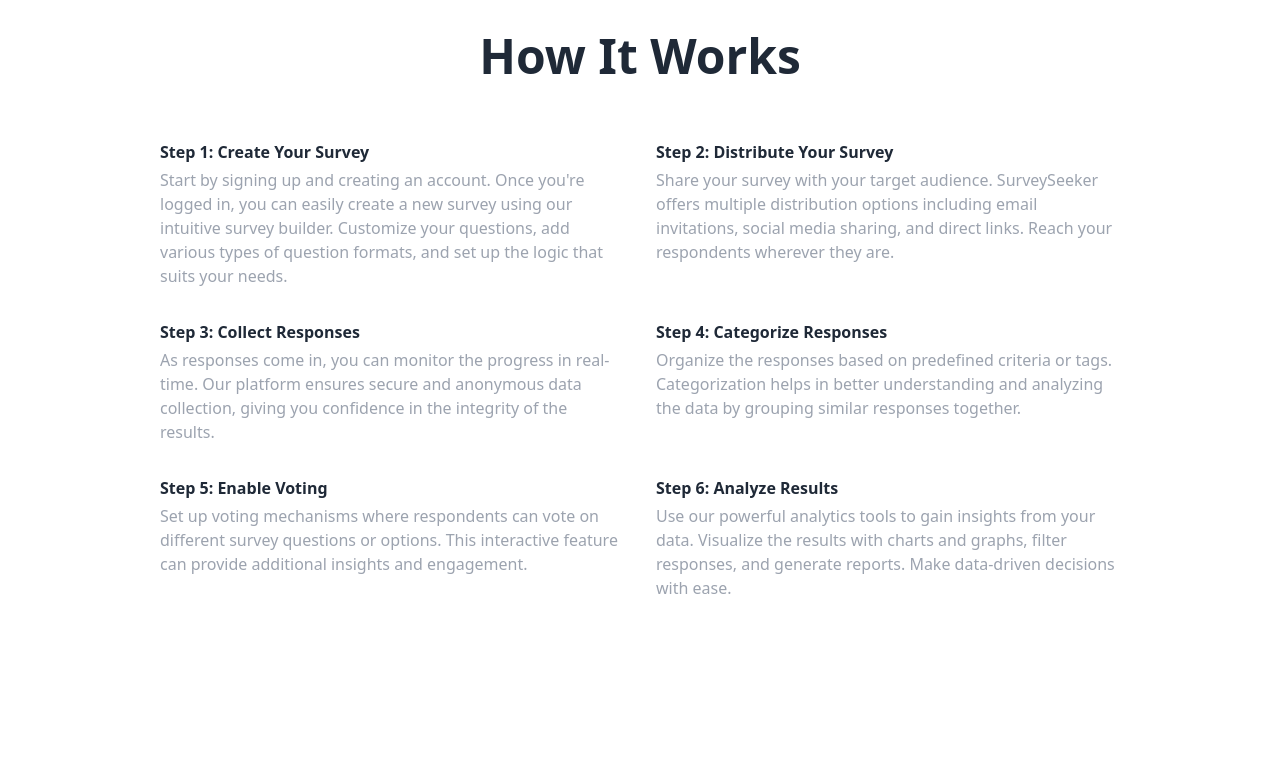
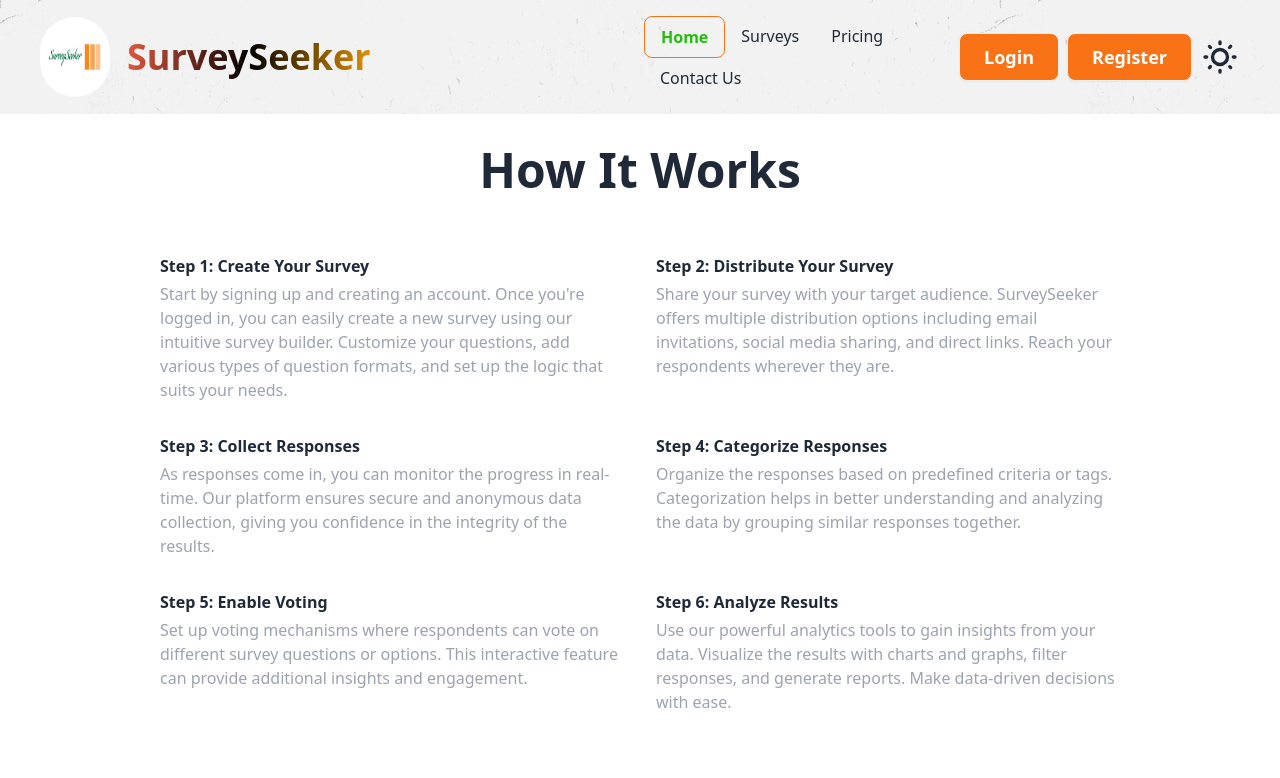
Before and after one commit to asshikhon/b9a12-surveyseeker-client, a React (Vite) app: page / in a window 1280 px wide. Shown: the top 778 px of the page. Built offline with nearby package versions, Linux system fonts and the light colour scheme; no server answers.

Commit message:
added navbar with dark mode functionality

```diff
--- a/package.json
+++ b/package.json
@@ -21,6 +21,7 @@
     "react-icons": "^5.2.1",
     "react-router-dom": "^6.23.1",
     "react-spinners": "^0.13.8",
+    "react-tooltip": "^5.26.4",
     "sort-by": "^1.2.0",
     "sweetalert2": "^11.11.0"
   },
--- a/src/Layouts/Main.jsx
+++ b/src/Layouts/Main.jsx
@@ -1,11 +1,12 @@
 import { Outlet } from "react-router-dom";
 import Footer from "../Pages/Shared/Footer/Footer";
+import Navbar from "../Pages/Shared/Navbar/Navbar";
 
 const Main = () => {
   return (
     <div>
 
-
+<Navbar />
       <div className="min-h-[calc(100vh-273px)]">
         <Outlet></Outlet>
       </div>
--- a/src/Pages/Shared/Navbar/Navbar.jsx
+++ b/src/Pages/Shared/Navbar/Navbar.jsx
@@ -0,0 +1,231 @@
+import { Link, NavLink } from "react-router-dom";
+import Swal from "sweetalert2";
+import { useEffect, useState } from "react";
+import "react-tooltip/dist/react-tooltip.css";
+import { Tooltip } from "react-tooltip";
+import logoHome from "../../../assets/images/main.jpeg";
+import bgImg from "../../../assets/images/bg.jpg";
+import useAuth from "../../../hooks/useAuth";
+
+const Navbar = () => {
+  const { user, logOut } = useAuth();
+  const [theme, setTheme] = useState(() => {
+    const localTheme = localStorage.getItem("theme");
+    return localTheme ? localTheme : "light";
+  });
+  useEffect(() => {
+    localStorage.setItem("theme", theme);
+
+    document.querySelector("html").setAttribute("data-theme", theme);
+  }, [theme]);
+
+  const handleToggle = () => {
+    setTheme((prevTheme) => (prevTheme === "light" ? "dark" : "light"));
+  };
+
+  const handleLogOut = () => {
+    logOut();
+    Swal.fire({
+      position: window.innerWidth <= 768 ? "top" : "top",
+      width: "auto",
+      padding: "1rem",
+      showCloseButton: false,
+      showCancelButton: false,
+      text: "Logout Successfully",
+      icon: "success",
+      timer: 3000,
+    });
+  };
+
+  const navLinks = (
+    <>
+      <li className="">
+        <NavLink
+          to="/"
+          className={({ isActive }) =>
+            isActive
+              ? "text-base font-semibold border border-orange-500 rounded-lg text-[#23BE0A] hover:bg-orange-500 hover:text-white"
+              : "text-base z-[1] hover:bg-[#23BE0A] hover:text-white"
+          }
+        >
+          Home
+        </NavLink>
+      </li>
+
+      <li className="">
+        <NavLink
+          to="/surveys"
+          className={({ isActive }) =>
+            isActive
+              ? "text-base font-semibold border border-orange-500 rounded-lg text-[#23BE0A] hover:bg-orange-500 hover:text-white"
+              : "text-base z-[1] hover:bg-[#23BE0A] hover:text-white"
+          }
+        >
+          Surveys
+        </NavLink>
+      </li>
+      <li className="">
+        <NavLink
+          to="/pricing"
+          className={({ isActive }) =>
+            isActive
+              ? "text-base font-semibold border border-orange-500 rounded-lg text-[#23BE0A] hover:bg-orange-500 hover:text-white"
+              : "text-base z-[1] hover:bg-[#23BE0A] hover:text-white"
+          }
+        >
+          Pricing
+        </NavLink>
+      </li>
+
+      <li>
+        <NavLink
+          to="/contact"
+          className={({ isActive }) =>
+            isActive
+              ? "text-base font-semibold border border-orange-500 rounded-lg text-[#23BE0A] hover:bg-orange-500 hover:text-white"
+              : "text-base  z-[1] hover:bg-[#23BE0A] hover:text-white"
+          }
+        >
+          Contact Us
+        </NavLink>
+      </li>
+    </>
+  );
+
+  return (
+    <div
+      className="navbar bg-base-100 px-2 md:px-10"
+      style={{ backgroundImage: `url(${bgImg})` }}
+    >
+      <div className="navbar-start">
+        <div className="dropdown">
+          <div tabIndex={0} role="button" className="btn btn-ghost lg:hidden">
+            <svg
+              xmlns="http://www.w3.org/2000/svg"
+              className="h-4 w-4"
+              fill="none"
+              viewBox="0 0 24 24"
+              stroke="currentColor"
+            >
+              <path
+                strokeLinecap="round"
+                strokeLinejoin="round"
+                strokeWidth="2"
+                d="M4 6h16M4 12h8m-8 6h16"
+              />
+            </svg>
+          </div>
+          <ul
+            tabIndex={0}
+            className="menu menu-sm dropdown-content mt-3 z-10 p-2 shadow bg-base-100 rounded-box w-40"
+          >
+            {navLinks}
+          </ul>
+        </div>
+        <Link to="/" className="flex items-center">
+          <img
+            className="h-8 md:h-[80px] w-8 md:w-[70px] rounded-full"
+            src={logoHome}
+            alt=""
+          />
+          <p
+            className="btn btn-ghost text-base md:text-3xl lg:text-4xl"
+            style={{
+              background: "linear-gradient(to right, tomato, black, orange)",
+              WebkitBackgroundClip: "text",
+              WebkitTextFillColor: "transparent",
+            }}
+          >
+            SurveySeeker
+          </p>
+        </Link>
+      </div>
+
+      <div className="navbar-end">
+        <div className=" hidden lg:flex">
+          <ul className="menu menu-horizontal px-1">{navLinks}</ul>
+        </div>
+        <div className="dropdown dropdown-end pr-2">
+          {user ? (
+            <div className="flex items-center ">
+              <div className="dropdown dropdown-end z-10">
+                <div
+                  tabIndex={0}
+                  role="button"
+                  data-tooltip-id="my-tooltip"
+                  data-tooltip-content={user?.displayName}
+                  className="btn btn-ghost btn-circle avatar"
+                >
+                  <div className="w-10 rounded-full">
+                    <img
+                      referrerPolicy="no-referrer"
+                      alt="Photo Coming Soon..."
+                      src={user?.photoURL}
+                    />
+                  </div>
+                </div>
+                <ul
+                  tabIndex={0}
+                  className="menu menu-sm dropdown-content mt-3 z-[1] p-2 shadow bg-base-100 rounded-box w-52"
+                >
+                  <li className="text-lg">
+                    <Link to="/myItem">Dashboard</Link>
+                  </li>
+
+                </ul>
+              </div>
+              <button
+                onClick={handleLogOut}
+                className="btn bg-orange-500 btn-sm md:btn-md lg:text-lg lg:px-6 text-bold text-white "
+              >
+                Logout
+              </button>
+            </div>
+          ) : (
+            <div className="flex flex-col md:flex-row gap-2">
+              <Link to="/login">
+                <button className="btn bg-orange-500 btn-sm md:btn-md lg:text-lg md:px-4 lg:px-6 text-bold text-white ">
+                  Login
+                </button>
+              </Link>
+              <Link to="/register">
+                <button className="btn bg-orange-500 btn-sm md:btn-md lg:text-lg md:px-4 lg:px-6 text-bold text-white">
+                  Register
+                </button>
+              </Link>
+            </div>
+          )}
+        </div>
+        <label className="swap swap-rotate">
+          <input
+            type="checkbox"
+            onChange={handleToggle}
+            checked={theme === "dark"}
+            className="theme-controller"
+            value="synthwave"
+          />
+
+          <svg
+            className="swap-off fill-current w-6 md:w-10 h-6 md:h-10"
+            xmlns="http://www.w3.org/2000/svg"
+            viewBox="0 0 24 24"
+          >
+            <path d="M5.64,17l-.71.71a1,1,0,0,0,0,1.41,1,1,0,0,0,1.41,0l.71-.71A1,1,0,0,0,5.64,17ZM5,12a1,1,0,0,0-1-1H3a1,1,0,0,0,0,2H4A1,1,0,0,0,5,12Zm7-7a1,1,0,0,0,1-1V3a1,1,0,0,0-2,0V4A1,1,0,0,0,12,5ZM5.64,7.05a1,1,0,0,0,.7.29,1,1,0,0,0,.71-.29,1,1,0,0,0,0-1.41l-.71-.71A1,1,0,0,0,4.93,6.34Zm12,.29a1,1,0,0,0,.7-.29l.71-.71a1,1,0,1,0-1.41-1.41L17,5.64a1,1,0,0,0,0,1.41A1,1,0,0,0,17.66,7.34ZM21,11H20a1,1,0,0,0,0,2h1a1,1,0,0,0,0-2Zm-9,8a1,1,0,0,0-1,1v1a1,1,0,0,0,2,0V20A1,1,0,0,0,12,19ZM18.36,17A1,1,0,0,0,17,18.36l.71.71a1,1,0,0,0,1.41,0,1,1,0,0,0,0-1.41ZM12,6.5A5.5,5.5,0,1,0,17.5,12,5.51,5.51,0,0,0,12,6.5Zm0,9A3.5,3.5,0,1,1,15.5,12,3.5,3.5,0,0,1,12,15.5Z" />
+          </svg>
+
+          {/* moon icon */}
+          <svg
+            className="swap-on fill-current w-6 md:w-10 h-6 md:h-10"
+            xmlns="http://www.w3.org/2000/svg"
+            viewBox="0 0 24 24"
+          >
+            <path d="M21.64,13a1,1,0,0,0-1.05-.14,8.05,8.05,0,0,1-3.37.73A8.15,8.15,0,0,1,9.08,5.49a8.59,8.59,0,0,1,.25-2A1,1,0,0,0,8,2.36,10.14,10.14,0,1,0,22,14.05,1,1,0,0,0,21.64,13Zm-9.5,6.69A8.14,8.14,0,0,1,7.08,5.22v.27A10.15,10.15,0,0,0,17.22,15.63a9.79,9.79,0,0,0,2.1-.22A8.11,8.11,0,0,1,12.14,19.73Z" />
+          </svg>
+        </label>
+      </div>
+      <Tooltip className="z-20" id="my-tooltip" place="left" />
+    </div>
+  );
+};
+
+export default Navbar;
--- a/src/main.jsx
+++ b/src/main.jsx
@@ -8,12 +8,16 @@
 import { router } from './Routes/Route';
 import { HelmetProvider } from 'react-helmet-async';
 import { Toaster } from 'react-hot-toast';
+import AuthProvider from './providers/AuthProvider';
 
 ReactDOM.createRoot(document.getElementById('root')).render(
   <React.StrictMode>
+    <AuthProvider>
+
    <HelmetProvider>
       <RouterProvider router={router} />
     </HelmetProvider>
     <Toaster />
+    </AuthProvider>
   </React.StrictMode>,
 )
--- a/src/providers/AuthProvider.jsx
+++ b/src/providers/AuthProvider.jsx
@@ -9,9 +9,10 @@
 } from "firebase/auth";
 import PropTypes from 'prop-types'
 import { createContext, useState, useEffect } from "react"; // Updated import statement for useEffect
+// import app from "../firebase/firebase.config";
+import { GoogleAuthProvider, GithubAuthProvider } from "firebase/auth"; // Corrected import statement
 import app from "../firebase/firebase.config";
-import { GoogleAuthProvider, GithubAuthProvider } from "firebase/auth"; // Corrected import statement
-import useAxiosPublic from "../hooks/useAxiosPublic";
+// import useAxiosPublic from "../hooks/useAxiosPublic";
 
 export const AuthContext = createContext(null);
 
@@ -20,7 +21,7 @@
 const AuthProvider = ({ children }) => {
   const [user, setUser] = useState(null);
   const [loading, setLoading] = useState(true);
-  const axiosPublic = useAxiosPublic();
+//   const axiosPublic = useAxiosPublic();
 
   const googleProvider = new GoogleAuthProvider();
   const githubProvider = new GithubAuthProvider();
@@ -64,26 +65,26 @@
     const unsubscribe = onAuthStateChanged(auth, (currentUser) => {
       setUser(currentUser);
 
-      if (currentUser) {
-        // all get token and store client
-        const userInfo = { email: currentUser.email };
+    //   if (currentUser) {
+    //     // all get token and store client
+    //     const userInfo = { email: currentUser.email };
 
-        axiosPublic.post("/jwt", userInfo).then((res) => {
-          if (res.data.token) {
-            localStorage.setItem("access-token", res.data.token);
-            setLoading(false);
-          }
-        });
-      } else {
-        // do something
-        localStorage.removeItem("access-token");
-        setLoading(false);
-      }
+    //     axiosPublic.post("/jwt", userInfo).then((res) => {
+    //       if (res.data.token) {
+    //         localStorage.setItem("access-token", res.data.token);
+    //         setLoading(false);
+    //       }
+    //     });
+    //   } else {
+    //     // do something
+    //     localStorage.removeItem("access-token");
+    //     setLoading(false);
+    //   }
     });
     return () => {
       return unsubscribe();
     };
-  }, [axiosPublic]);
+  }, []);
 
   const authInfo = {
     user,
```
Also changed, not shown: 1 other file (tests, documents, lock files or other folders).
